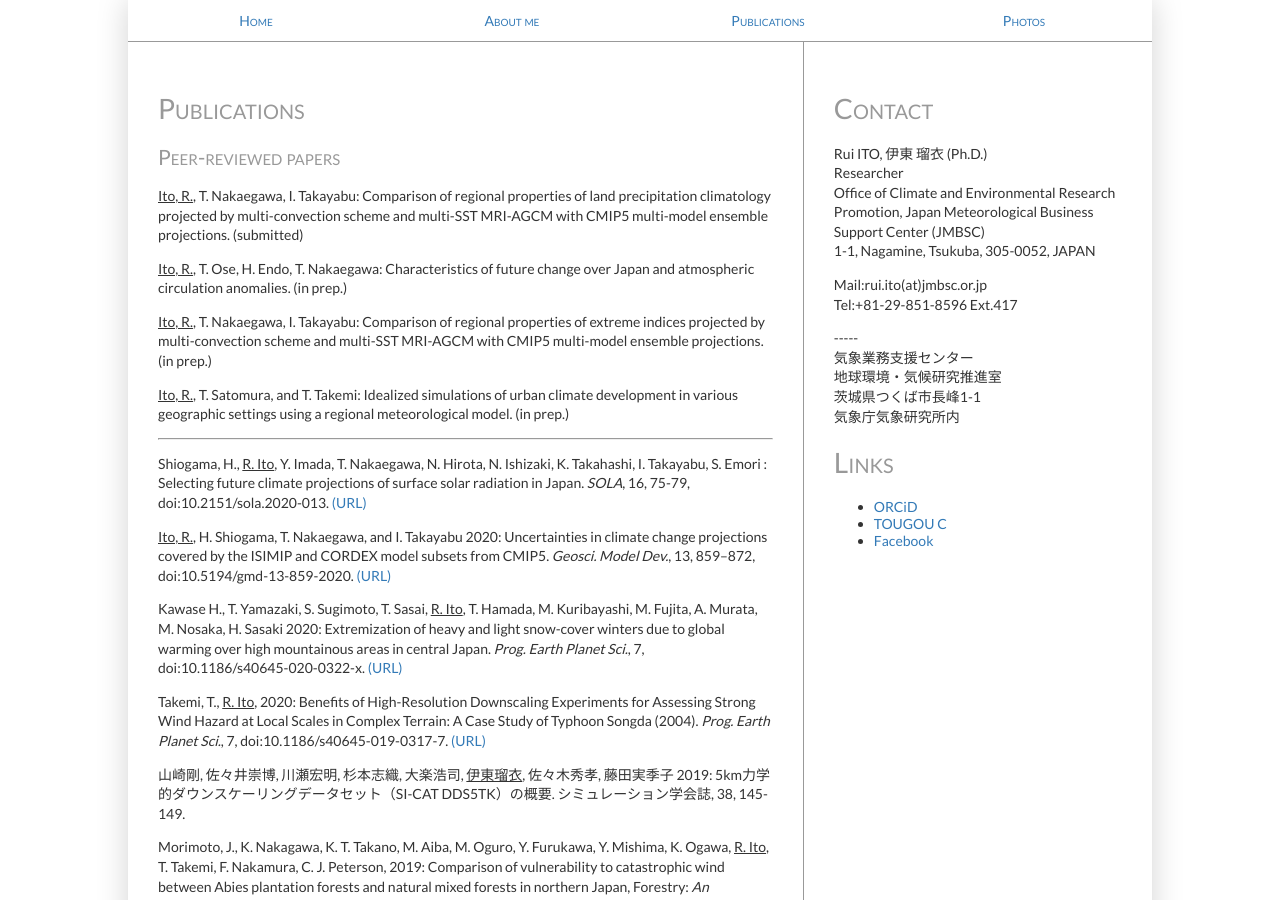
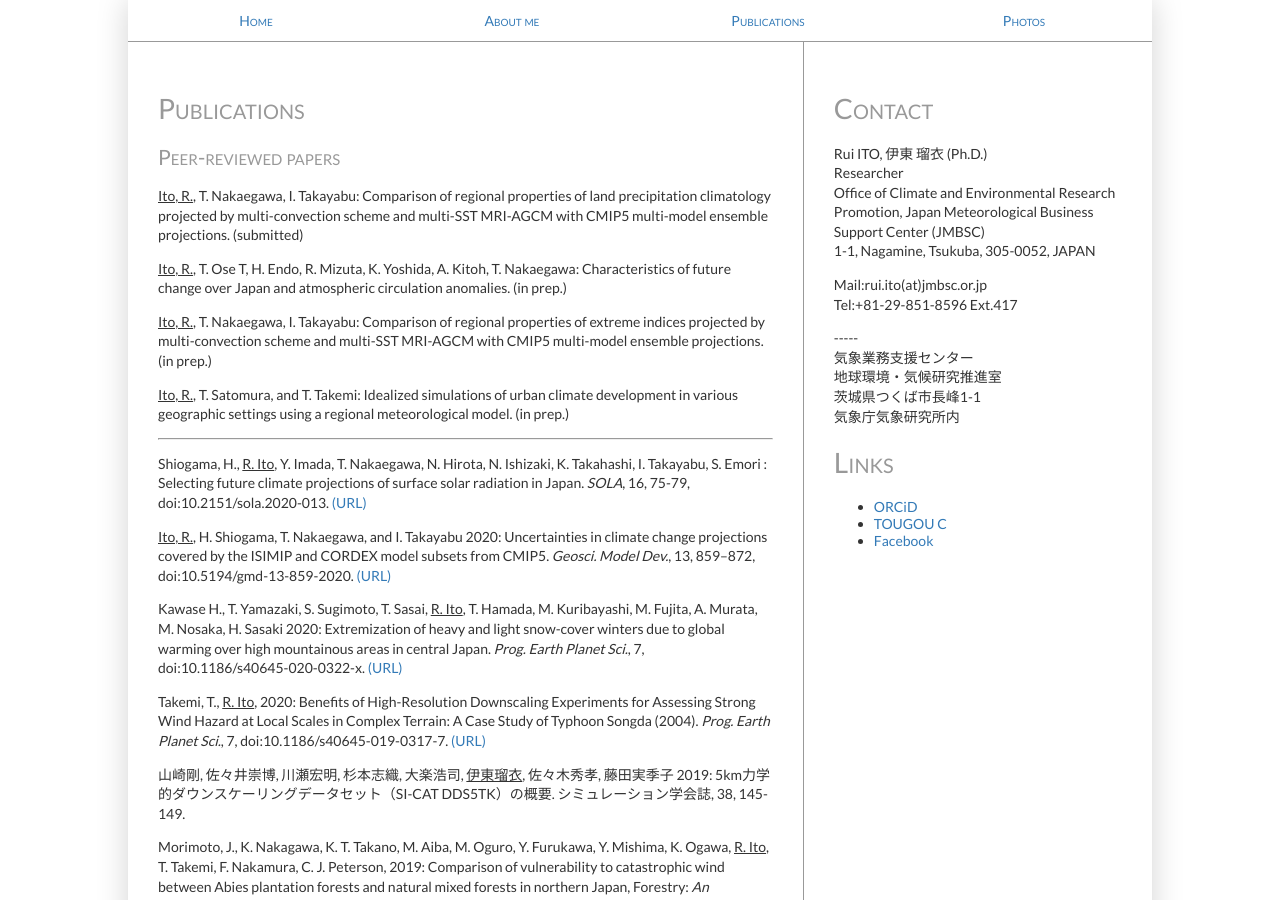
Before and after one commit to rui-climbiz/rui-climbiz.github.io, a Jekyll site: the page built from publications.html, in a window 1280 px wide and 900 px high. Built offline with Jekyll 4.4.1, drawn with Linux system fonts in a browser that asks for light colours.

Commit message:
Update publications.html

```diff
--- a/publications.html
+++ b/publications.html
@@ -6,7 +6,7 @@
 <h1>Publications</h1>
 <h2>Peer-reviewed papers</h2>
 <p><u>Ito, R.</u>, T. Nakaegawa, I. Takayabu: Comparison of regional properties of land precipitation climatology projected by multi-convection scheme and multi-SST MRI-AGCM with CMIP5 multi-model ensemble projections. (submitted)</p>
-<p><u>Ito, R.</u>, T. Ose, H. Endo, T. Nakaegawa: Characteristics of future change over Japan and atmospheric circulation anomalies. (in prep.)</p>
+<p><u>Ito, R.</u>, T. Ose T, H. Endo, R. Mizuta, K. Yoshida, A. Kitoh, T. Nakaegawa: Characteristics of future change over Japan and atmospheric circulation anomalies. (in prep.)</p>
 <p><u>Ito, R.</u>, T. Nakaegawa, I. Takayabu: Comparison of regional properties of extreme indices projected by multi-convection scheme and multi-SST MRI-AGCM with CMIP5 multi-model ensemble projections. (in prep.)</p>
 <p><u>Ito, R.</u>, T. Satomura, and T. Takemi: Idealized simulations of urban climate development in various geographic settings using a regional meteorological model. (in prep.)</p>
 <hr>
```
